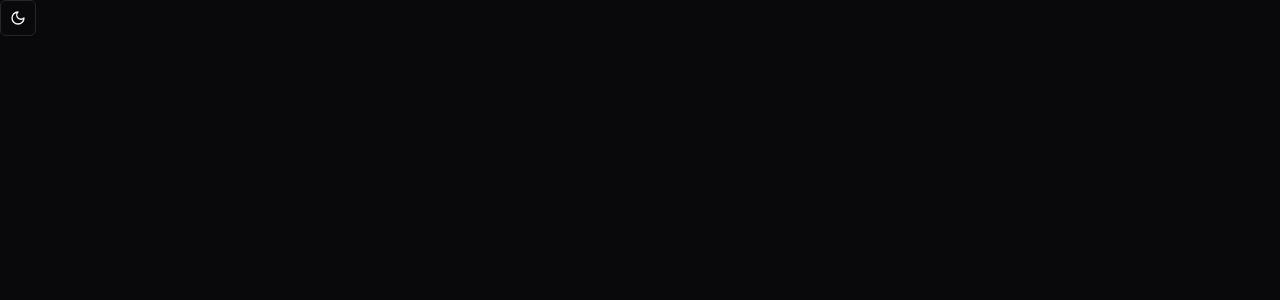
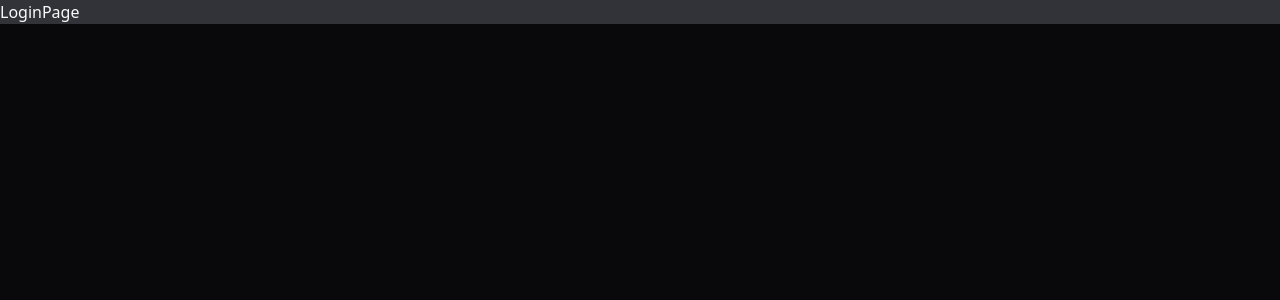
Before and after one commit to ImSeanConroy/relay, a React (Vite) app in the folder client/: page /login in a window 1280 px wide. Shown: the top 300 px of the page. Built offline with nearby package versions, Linux system fonts and the light colour scheme.

Commit message:
Configure react router

```diff
--- a/client/package.json
+++ b/client/package.json
@@ -18,6 +18,7 @@
     "lucide-react": "^0.453.0",
     "react": "^18.3.1",
     "react-dom": "^18.3.1",
+    "react-router-dom": "^6.28.0",
     "tailwind-merge": "^2.5.4",
     "tailwindcss-animate": "^1.0.7"
   },
--- a/client/src/App.tsx
+++ b/client/src/App.tsx
@@ -1,12 +1,21 @@
-import { ModeToggle } from "./components/mode-toggle"
-import { ThemeProvider } from "@/components/providers/theme-provider"
+import { Route, Routes } from "react-router-dom";
+import { ThemeProvider } from "@/components/providers/theme-provider";
+import HomePage from "./pages/home-page";
+import LoginPage from "./pages/login-page";
+import RegisterPage from "./pages/register-page";
 
 function App() {
   return (
-    <ThemeProvider defaultTheme="dark" storageKey="vite-ui-theme">
-    <ModeToggle />
-    </ThemeProvider>
-  )
+    <div className="bg-white dark:bg-[#313338]">
+      <ThemeProvider defaultTheme="dark" storageKey="vite-ui-theme">
+        <Routes>
+            <Route path="/" index element={<HomePage />} />
+            <Route path="/login" element={<LoginPage />} />
+            <Route path="/register" element={<RegisterPage />} />
+        </Routes>
+      </ThemeProvider>
+    </div>
+  );
 }
 
-export default App
+export default App;
--- a/client/src/main.tsx
+++ b/client/src/main.tsx
@@ -2,9 +2,12 @@ import { StrictMode } from 'react'
 import { createRoot } from 'react-dom/client'
 import App from './App.tsx'
 import './index.css'
+import { BrowserRouter } from 'react-router-dom'
 
 createRoot(document.getElementById('root')!).render(
-  <StrictMode>
-    <App />
-  </StrictMode>,
+  <BrowserRouter>
+    <StrictMode>
+      <App />
+    </StrictMode>
+  </BrowserRouter>
 )
--- /dev/null
+++ b/client/src/pages/home-page.tsx
@@ -0,0 +1,7 @@
+const HomePage = () => {
+  return (
+    <div>HomePage</div>
+  )
+}
+
+export default HomePage
--- /dev/null
+++ b/client/src/pages/login-page.tsx
@@ -0,0 +1,7 @@
+const LoginPage = () => {
+  return (
+    <div>LoginPage</div>
+  )
+}
+
+export default LoginPage
--- /dev/null
+++ b/client/src/pages/register-page.tsx
@@ -0,0 +1,7 @@
+const RegisterPage = () => {
+  return (
+    <div>RegisterPage</div>
+  )
+}
+
+export default RegisterPage
```
Also changed, not shown: 1 other file (tests, documents, lock files or other folders).
